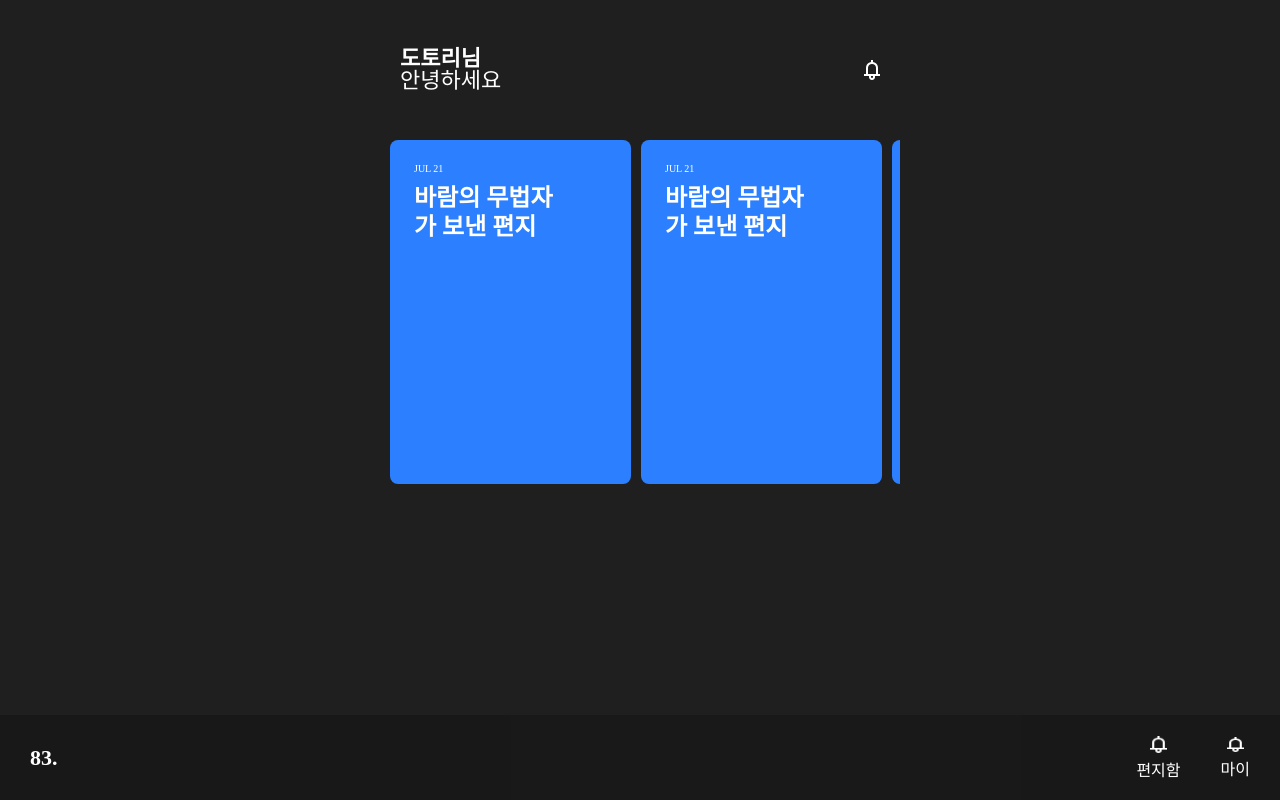
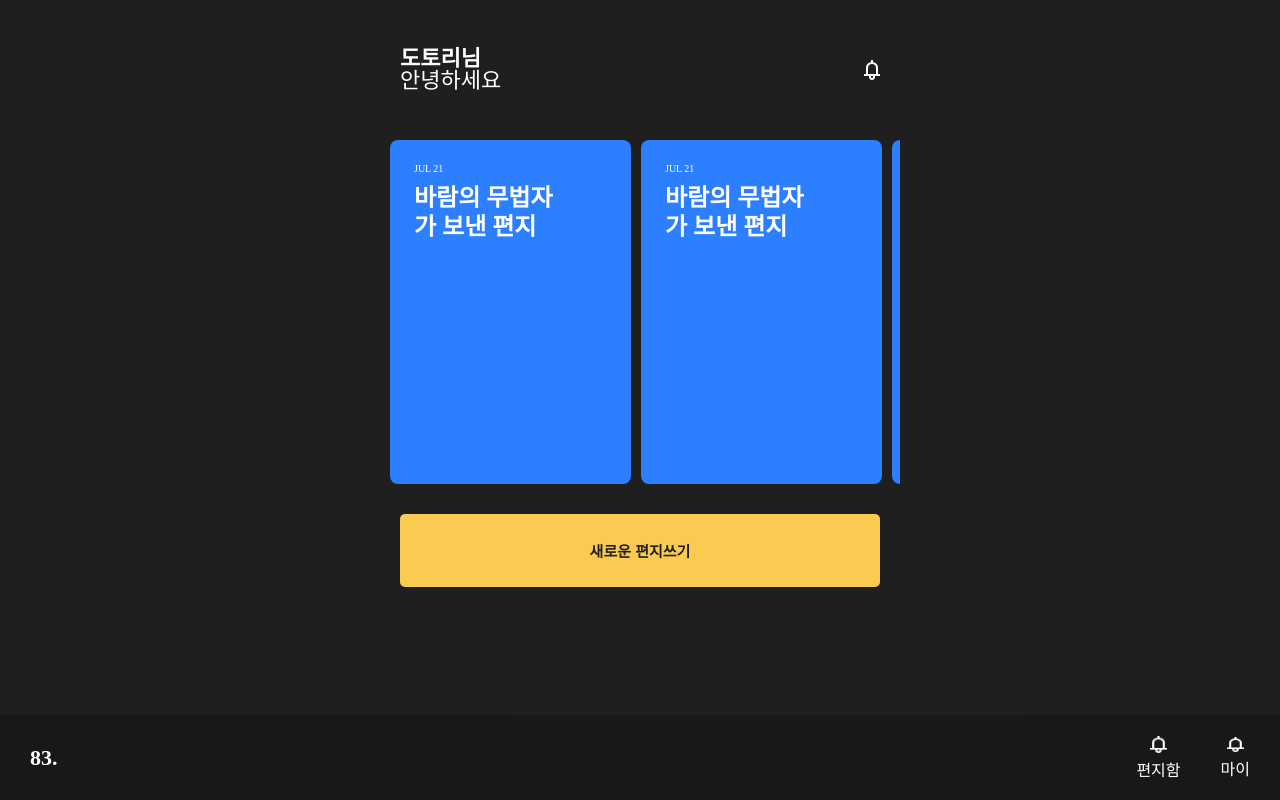
Before and after one commit to mash-up-kr/gugugugu-web, a Next.js app: page / in a window 1280 px wide. Built offline with nearby package versions, Linux system fonts and the light colour scheme.

Commit message:
feat(markup): MailWriteButton 마크업

```diff
--- a/src/pages/index.tsx
+++ b/src/pages/index.tsx
@@ -1,25 +1,41 @@
 import React from "react";
+import styled from "styled-components";
 
 import MainHeader from "~/components/MainHeader";
 import MailCardList from "~/components/MailCardList";
 import BottomTabBar from "~/components/BottomTabBar";
 
-const MainPageContent: React.FC = () => {
-  return (
-    <main>
-      <MailCardList />
-    </main>
-  );
-};
-
 const Main = () => {
   return (
     <>
       <MainHeader />
-      <MainPageContent />
+      <MainPageLayout>
+        <MailCardList />
+        <WriteMailButton>새로운 편지쓰기</WriteMailButton>
+      </MainPageLayout>
       <BottomTabBar />
     </>
   );
 };
 
+const MainPageLayout = styled.main`
+  display: flex;
+  flex-direction: column;
+
+  margin-bottom: 85px;
+`;
+
+const WriteMailButton = styled.button`
+  margin: 30px 20px;
+
+  height: 73px;
+
+  font-weight: 600;
+  font-size: 15px;
+  text-align: center;
+
+  background: #fbcb51;
+  border-radius: 5px;
+`;
+
 export default Main;
```
